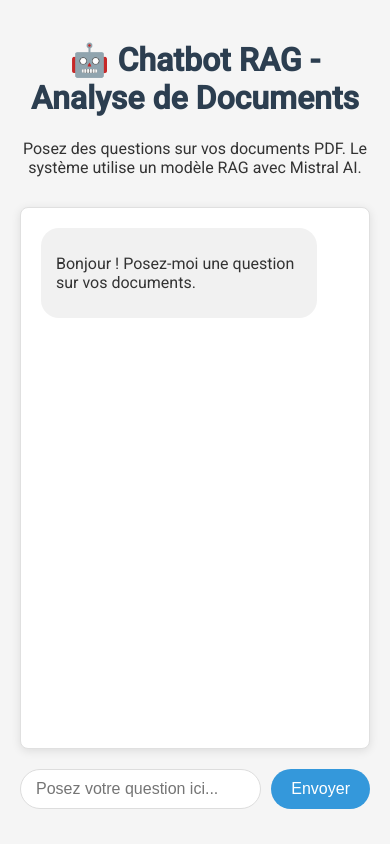
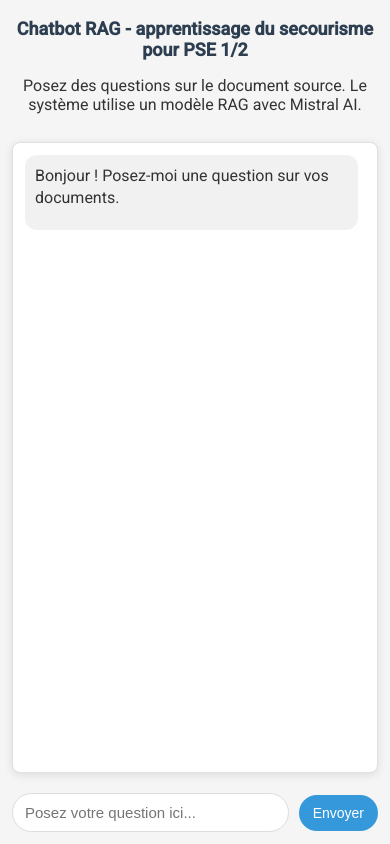
Before and after one commit to AntoineHeureux/RAG-chatbot, a Flask app: page / in a window 390 px wide. Run offline with Flask 3, Linux system fonts and the light colour scheme; some libraries are stand-ins or nearby versions.

Commit message:
added responsive chat and requirements

```diff
--- a/static/style.css
+++ b/static/style.css
@@ -1,43 +1,58 @@
+/* Basic page reset and fonts */
+html, body {
+    height: 100%;
+}
 body {
     font-family: 'Roboto', sans-serif;
     margin: 0;
     padding: 0;
     background-color: #f5f5f5;
     color: #333;
+    -webkit-font-smoothing: antialiased;
 }
 
+/* Layout container: use flex column to make footer (input) stick to bottom */
 .container {
-    max-width: 800px;
+    max-width: 900px;
     margin: 0 auto;
     padding: 20px;
+    height: 100vh; /* full viewport so we can use flex layout */
+    display: flex;
+    flex-direction: column;
+    box-sizing: border-box;
 }
 
 header {
     text-align: center;
-    margin-bottom: 30px;
+    margin-bottom: 12px;
 }
 
 header h1 {
     color: #2c3e50;
+    margin: 6px 0;
 }
 
+/* Chat area expands to fill available space */
 .chat-container {
     background-color: white;
     border-radius: 8px;
     box-shadow: 0 2px 10px rgba(0, 0, 0, 0.1);
-    padding: 20px;
-    height: 500px;
+    padding: 16px;
+    flex: 1 1 auto; /* grow */
+    min-height: 0; /* important for overflow to work inside flex */
     overflow-y: auto;
-    margin-bottom: 20px;
+    margin-bottom: 12px;
     border: 1px solid #e0e0e0;
 }
 
+/* Messages */
 .message {
-    margin-bottom: 15px;
-    padding: 10px 15px;
+    margin-bottom: 12px;
+    padding: 10px 14px;
     border-radius: 18px;
     max-width: 80%;
     word-wrap: break-word;
+    line-height: 1.4;
 }
 
 .user-message {
@@ -51,6 +66,22 @@ header h1 {
     margin-right: auto;
 }
 
+/* Markdown content styling */
+.bot-content p { margin: 0 0 8px 0; }
+.bot-content pre {
+    background: #272822;
+    color: #f8f8f2;
+    padding: 12px;
+    border-radius: 6px;
+    overflow: auto;
+}
+.bot-content code {
+    background: rgba(27,31,35,0.05);
+    padding: 2px 6px;
+    border-radius: 4px;
+    font-family: ui-monospace, SFMono-Regular, Menlo, Monaco, 'Roboto Mono', monospace;
+}
+
 .sources {
     margin-top: 10px;
     font-size: 0.9em;
@@ -59,9 +90,13 @@ header h1 {
     padding-left: 10px;
 }
 
+/* Input area stays at bottom and is responsive */
 .input-container {
     display: flex;
     gap: 10px;
+    align-items: center;
+    flex: 0 0 auto; /* don't shrink */
+    padding-top: 8px;
 }
 
 #userInput {
@@ -70,10 +105,11 @@ header h1 {
     border: 1px solid #ddd;
     border-radius: 20px;
     font-size: 16px;
+    min-width: 0; /* allow shrinking in flex */
 }
 
 #sendButton {
-    padding: 10px 20px;
+    padding: 10px 18px;
     background-color: #3498db;
     color: white;
     border: none;
@@ -85,3 +121,33 @@ header h1 {
 #sendButton:hover {
     background-color: #2980b9;
 }
+
+/* Mobile adjustments */
+@media (max-width: 600px) {
+    .container {
+        padding: 12px;
+    }
+    header h1 { font-size: 18px; }
+    .chat-container { padding: 12px; }
+    .message { max-width: 92%; border-radius: 12px; padding: 10px; }
+    #userInput { font-size: 15px; padding: 10px 12px; }
+    #sendButton { padding: 10px 14px; font-size: 14px; }
+}
+
+/* Tablet / small desktop */
+@media (min-width: 601px) and (max-width: 900px) {
+    .container { padding: 16px; }
+    .message { max-width: 85%; }
+}
+
+/* Optional: make input sticky to bottom on small view when keyboard opens */
+.input-container.sticky {
+    position: sticky;
+    bottom: 0;
+    background: linear-gradient(180deg, rgba(255,255,255,0), #fff);
+    padding-bottom: 8px;
+}
+
+/* Accessibility improvements */
+#userInput:focus { outline: 2px solid rgba(52,152,219,0.3); }
+#sendButton:focus { outline: 2px solid rgba(52,152,219,0.3); }
--- a/templates/index.html
+++ b/templates/index.html
@@ -14,8 +14,8 @@
 <body>
     <div class="container">
         <header>
-            <h1>🤖 Chatbot RAG - Analyse de Documents</h1>
-            <p>Posez des questions sur vos documents PDF. Le système utilise un modèle RAG avec Mistral AI.</p>
+            <h1>Chatbot RAG - apprentissage du secourisme pour PSE 1/2</h1>
+            <p>Posez des questions sur le document source. Le système utilise un modèle RAG avec Mistral AI.</p>
         </header>
 
         <div class="chat-container" id="chatContainer">
```
